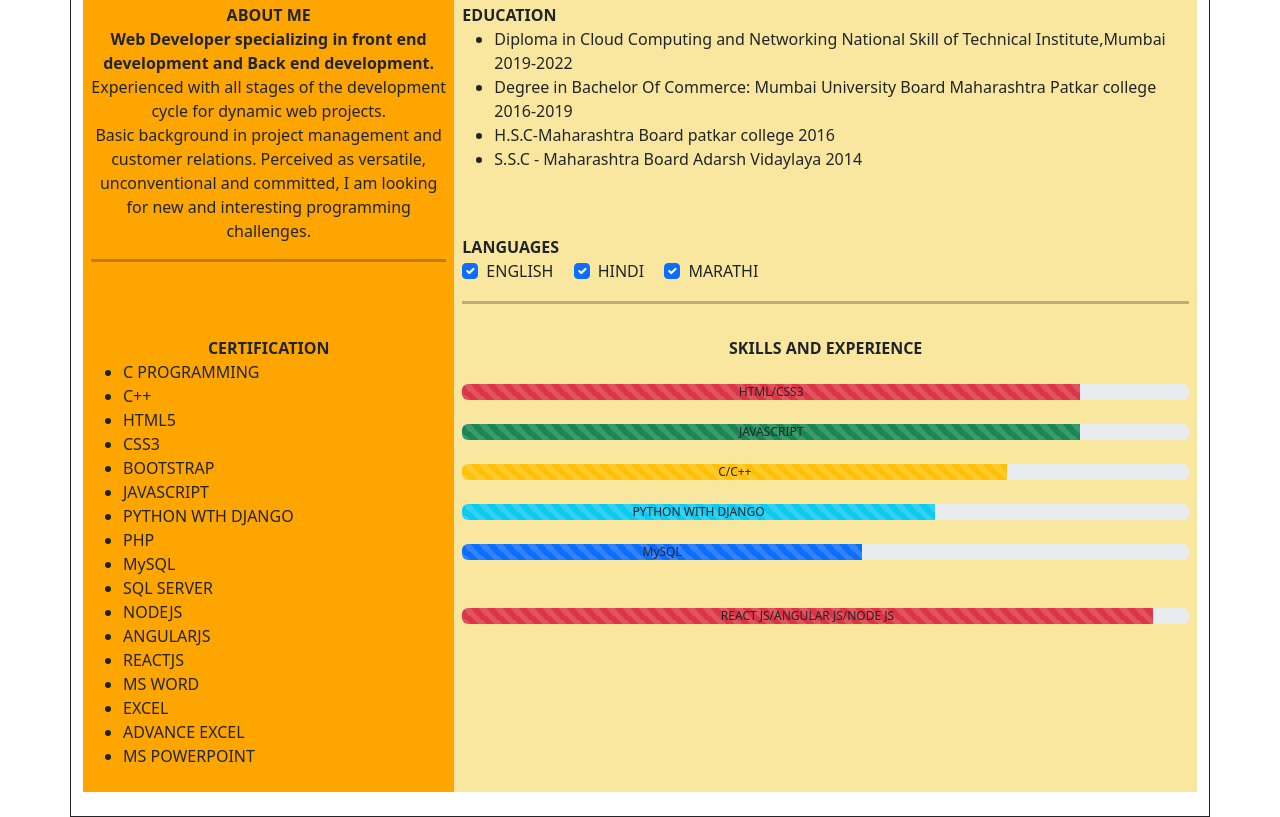
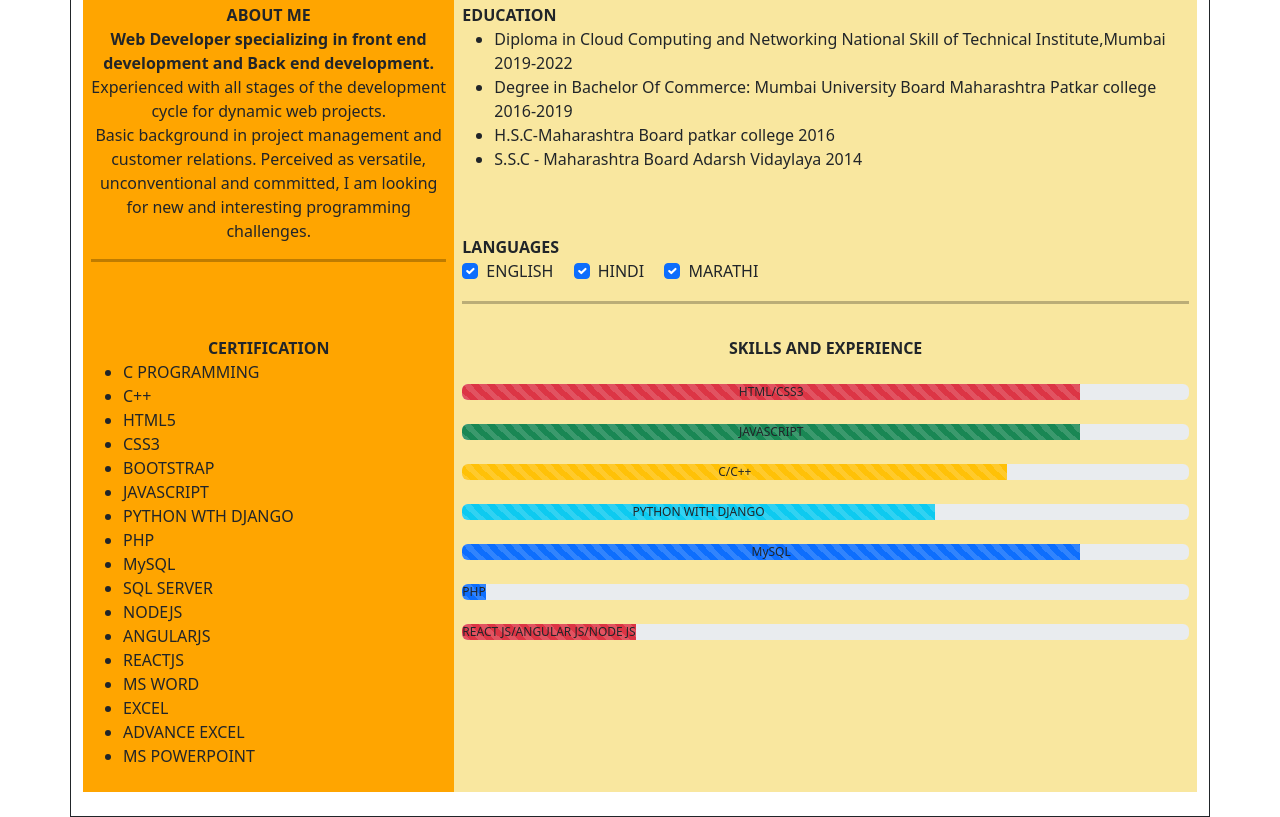
Before and after one commit to NehaGavali1/resume, a plain HTML site: page resume/index.html in a window 1280 px wide. Shown: the part 711-1528 px from the top of the page. Drawn offline with nearby package versions, Linux system fonts and the light colour scheme.

Commit message:
Update index.html

```diff
--- a/resume/index.html
+++ b/resume/index.html
@@ -180,13 +180,17 @@
         </div>
 <br>
         <div class="progress" role="progressbar" aria-label="Animated striped example" aria-valuenow="75" aria-valuemin="0" aria-valuemax="100">
-          <div class="progress-bar progress-bar-striped progress-bar-animated bg-primary text-dark" style="width: 55%">MySQL</div>
+          <div class="progress-bar progress-bar-striped progress-bar-animated bg-primary text-dark" style="width: 85%">MySQL</div>
         </div>
-<br><br>
+<br>
         <div class="progress" role="progressbar" aria-label="Animated striped example" aria-valuenow="75" aria-valuemin="0" aria-valuemax="100">
-          <div class="progress-bar progress-bar-striped progress-bar-animated bg-danger text-dark" style="width: 95%">REACT JS/ANGULAR JS/NODE JS</div>
+          <div class="progress-bar progress-bar-striped progress-bar-animated bg-primary text-dark" style="width: 75% background-color:lime;">PHP</div>
+        </div>
+<br>
+        <div class="progress" role="progressbar" aria-label="Animated striped example" aria-valuenow="75" aria-valuemin="0" aria-valuemax="100">
+          <div class="progress-bar progress-bar-striped progress-bar-animated bg-danger text-dark" style="width: 95% background-color:hotpink;">REACT JS/ANGULAR JS/NODE JS</div>
 
-<br><br>
+<br>
 
 
 
```
